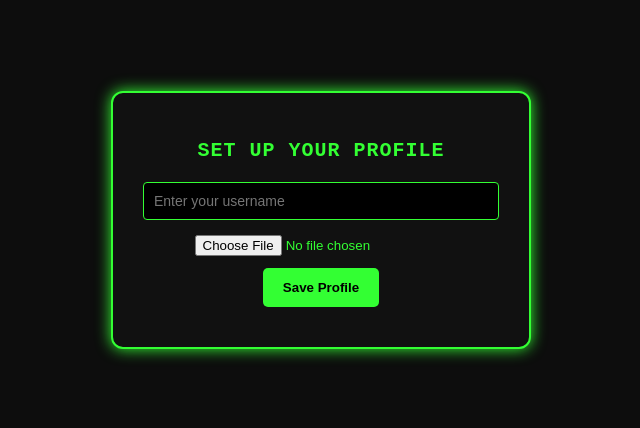
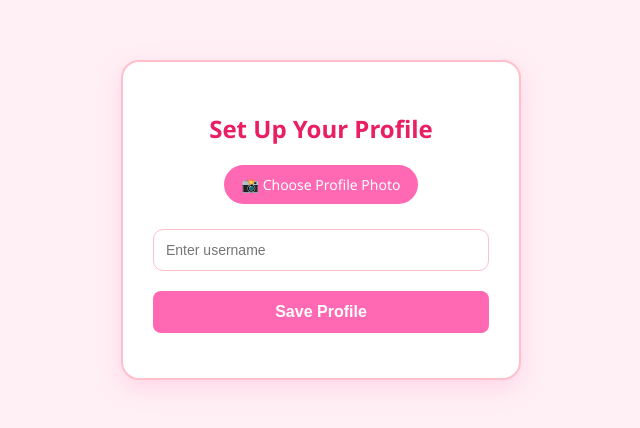
Before and after one commit to rick-sanchez-d/Nglweb, a website: page setup.html in a window 1280 px wide. Shown: the part 180-608 px from the top of the page, without its empty margins (319-959 px from the left). Drawn offline with Linux system fonts and the light colour scheme.

Commit message:
Update setup.html

```diff
--- a/setup.html
+++ b/setup.html
@@ -3,7 +3,7 @@
 <head>
   <meta charset="UTF-8" />
   <meta name="viewport" content="width=device-width, initial-scale=1.0"/>
-  <title>🎮 Setup Profile</title>
+  <title>Set Up Profile</title>
   <style>
     * {
       box-sizing: border-box;
@@ -12,9 +12,8 @@
     body {
       margin: 0;
       padding: 0;
-      background: #0d0d0d;
-      color: #33ff33;
-      font-family: 'Courier New', monospace;
+      background: #fff0f5;
+      font-family: 'Segoe UI', sans-serif;
       display: flex;
       justify-content: center;
       align-items: center;
@@ -22,68 +21,88 @@
     }
 
     .setup-container {
-      background: #111;
-      border: 2px solid #33ff33;
+      background: #fff;
       padding: 30px;
+      border-radius: 18px;
       width: 90%;
-      max-width: 420px;
-      border-radius: 12px;
+      max-width: 400px;
+      box-shadow: 0 8px 25px rgba(255, 105, 180, 0.2);
       text-align: center;
-      box-shadow: 0 0 15px #33ff33;
+      border: 2px solid #ffc0cb;
     }
 
     h2 {
       margin-bottom: 20px;
-      font-size: 20px;
-      text-transform: uppercase;
-      letter-spacing: 1px;
+      color: #e91e63;
+      font-weight: 600;
+    }
+
+    .pfp-preview {
+      width: 130px;
+      height: 130px;
+      border-radius: 50%;
+      object-fit: cover;
+      border: 3px solid #ff69b4;
+      box-shadow: 0 0 10px rgba(255, 105, 180, 0.4);
+      margin: 15px auto 10px;
+      display: none;
+      transition: transform 0.3s ease;
+    }
+
+    .pfp-preview:hover {
+      transform: scale(1.06);
+    }
+
+    .file-label {
+      background: #ff69b4;
+      color: white;
+      padding: 10px 18px;
+      border-radius: 30px;
+      font-size: 14px;
+      cursor: pointer;
+      display: inline-block;
+      margin-bottom: 15px;
+      transition: background 0.2s ease;
+    }
+
+    .file-label:hover {
+      background: #ff85c1;
+    }
+
+    input[type="file"] {
+      display: none;
     }
 
     input[type="text"] {
-      background: #000;
-      border: 1px solid #33ff33;
-      color: #33ff33;
-      padding: 10px;
-      border-radius: 4px;
       width: 100%;
-      margin-bottom: 15px;
+      padding: 12px;
+      border-radius: 10px;
+      border: 1px solid #ffc0cb;
+      margin-top: 10px;
       font-size: 14px;
     }
 
-    input[type="file"] {
-      margin-bottom: 12px;
-      color: #33ff33;
-    }
-
-    .preview {
-      display: none;
-      width: 120px;
-      height: 120px;
-      border-radius: 50%;
-      object-fit: cover;
-      border: 2px solid #33ff33;
-      margin: 15px auto;
-      box-shadow: 0 0 10px #33ff33;
-    }
-
     button {
-      background: #33ff33;
-      color: #000;
+      margin-top: 20px;
+      background-color: #ff69b4;
+      color: white;
+      padding: 12px;
+      width: 100%;
       border: none;
-      padding: 12px 20px;
-      border-radius: 5px;
-      font-weight: bold;
+      border-radius: 8px;
+      font-size: 16px;
       cursor: pointer;
-      transition: background 0.3s ease;
+      font-weight: 600;
     }
 
     button:hover {
-      background: #00cc00;
+      background-color: #ff85c1;
     }
 
     .status {
-      margin-top: 10px;
-      font-size: 13px;
+      margin-top: 15px;
+      font-size: 14px;
+      color: #999;
     }
   </style>
 </head>
@@ -91,11 +110,12 @@
   <div class="setup-container">
     <h2>Set Up Your Profile</h2>
 
-    <input type="text" id="username" placeholder="Enter your username" required />
+    <img id="preview" class="pfp-preview" />
 
-    <input type="file" id="profilePic" accept="image/*" required />
+    <label for="profilePic" class="file-label">📸 Choose Profile Photo</label>
+    <input type="file" id="profilePic" accept="image/*" />
 
-    <img id="preview" class="preview" />
+    <input type="text" id="username" placeholder="Enter username" required />
 
     <button onclick="uploadAndSave()">Save Profile</button>
 
@@ -123,10 +143,11 @@
       const file = fileInput.files[0];
 
       if (!username || !file) {
-        return alert("👾 Enter username and choose a photo.");
+        return alert("Please enter your username and select a photo.");
       }
 
-      statusBox.innerText = "📡 Uploading photo...";
+      statusBox.innerText = "Uploading photo...";
+
       const formData = new FormData();
       formData.append('file', file);
       formData.append('upload_preset', uploadPreset);
@@ -142,7 +163,7 @@
 
         const imageUrl = data.secure_url;
 
-        statusBox.innerText = "📁 Saving to server...";
+        statusBox.innerText = "Saving profile...";
         const saveRes = await fetch('/setup-profile', {
           method: 'POST',
           headers: { 'Content-Type': 'application/json' },
@@ -159,7 +180,7 @@
 
       } catch (err) {
         console.error(err);
-        statusBox.innerText = "❌ Upload or save failed.";
+        statusBox.innerText = "❌ Upload failed. Try another photo.";
       }
     }
   </script>
```
